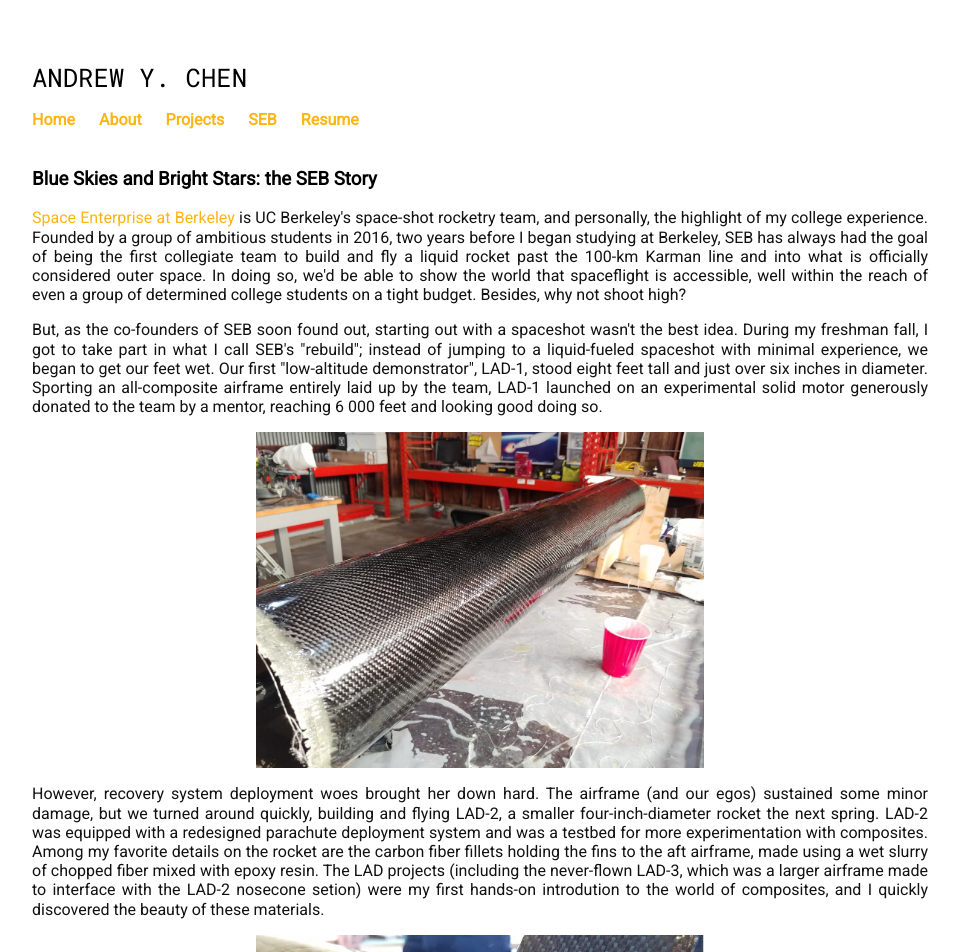
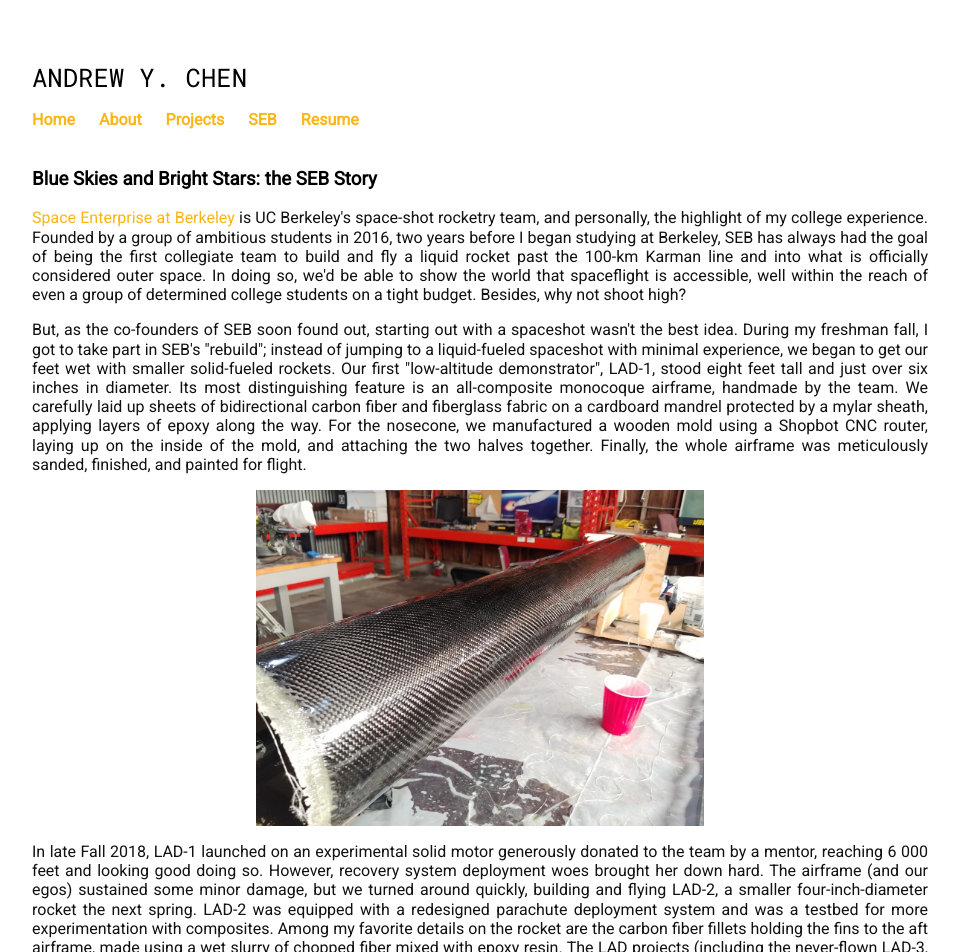
Before and after one commit to carbonheliumnitrogen/carbonheliumnitrogen.github.io, a Jekyll site: the page built from seb.html, in a window 1280 px wide. Shown: the top 952 px of the page, without its empty margins (160-1119 px from the left). Built offline with Jekyll 4.4.1, drawn with Linux system fonts in a browser that asks for light colours; some of the changed text lies outside the part shown.

Commit message:
Update seb.html

```diff
--- a/seb.html
+++ b/seb.html
@@ -7,7 +7,7 @@
 
 .top {text-align: center; font-size: 2em; font-family: Roboto Slab; color: #003262;}
 .column {
-  float: left;
+  float: center;
   width: 40%;
   padding: 5px;
 }
@@ -47,15 +47,15 @@
 	<h3>Blue Skies and Bright Stars: the SEB Story</h3>
 	<p> <a href="https://www.berkeleyse.org">Space Enterprise at Berkeley</a> is UC Berkeley's space-shot rocketry team, and personally, the highlight of my college experience. Founded by a group of ambitious students in 2016, two years before I began studying at Berkeley, SEB has always had the goal of being the first collegiate team to build and fly a liquid rocket past the 100-km Karman line and into what is officially considered outer space. In doing so, we'd be able to show the world that spaceflight is 	accessible, well within the reach of even a group of determined college students on a tight budget. Besides, why not shoot high? </p>
 
-	<p> But, as the co-founders of SEB soon found out, starting out with a spaceshot wasn't the best idea. During my freshman fall, I got to take part in what I call SEB's "rebuild"; instead of jumping to a liquid-fueled spaceshot with minimal experience, we began to get our feet wet. Our first "low-altitude demonstrator", LAD-1, stood eight feet tall and just over six inches in diameter. Sporting an all-composite airframe entirely laid up by the team, LAD-1 launched on an experimental solid motor generously donated to the team by a mentor, reaching 6 000 feet and looking good doing so. </p>
+	<p> But, as the co-founders of SEB soon found out, starting out with a spaceshot wasn't the best idea. During my freshman fall, I got to take part in SEB's "rebuild"; instead of jumping to a liquid-fueled spaceshot with minimal experience, we began to get our feet wet with smaller solid-fueled rockets. Our first "low-altitude demonstrator", LAD-1, stood eight feet tall and just over six inches in diameter. Its most distinguishing feature is an all-composite monocoque airframe, handmade by the team. We carefully laid up sheets of bidirectional carbon fiber and fiberglass fabric on a cardboard mandrel protected by a mylar sheath, applying layers of epoxy along the way. For the nosecone, we manufactured a wooden mold using a Shopbot CNC router, laying up on the inside of the mold, and attaching the two halves together. Finally, the whole airframe was meticulously sanded, finished, and painted for flight.</p>
 
     <img src="1.jpg" alt="On the layup mandrel" style="width:50%" class="center">
-	<p> However, recovery system deployment woes brought her down hard. The airframe (and our egos) sustained some minor damage, but we turned around quickly, building and flying LAD-2, a smaller four-inch-diameter rocket the next spring. LAD-2 was equipped with a redesigned parachute deployment system and was a testbed for more experimentation with composites. Among my favorite details on the rocket are the carbon fiber fillets holding the fins to the aft airframe, made using a wet slurry of chopped fiber mixed with epoxy resin. The LAD projects (including the never-flown LAD-3, which was a larger airframe made to interface with the LAD-2 nosecone setion) were my first hands-on introdution to the world of composites, and I quickly discovered the beauty of these materials.</p>
+	<p> In late Fall 2018, LAD-1 launched on an experimental solid motor generously donated to the team by a mentor, reaching 6 000 feet and looking good doing so. However, recovery system deployment woes brought her down hard. The airframe (and our egos) sustained some minor damage, but we turned around quickly, building and flying LAD-2, a smaller four-inch-diameter rocket the next spring. LAD-2 was equipped with a redesigned parachute deployment system and was a testbed for more experimentation with composites. Among my favorite details on the rocket are the carbon fiber fillets holding the fins to the aft airframe, made using a wet slurry of chopped fiber mixed with epoxy resin. The LAD projects (including the never-flown LAD-3, which was a larger airframe made to interface with the LAD-2 nosecone setion) were my first hands-on introdution to the world of composites, and I quickly discovered the beauty of these materials.</p>
 
     <img src="fillet.png" alt="LAD-2's fin fillets" style="width:50%" class="center">
 
   <h3>LAD-4</h3>
-  <p> As the team began to approach the design phase of our first liquid-fueled rocket, Eureka-1, we chose to build a fourth LAD airframe, LAD-4, that would be a testbed for the dual-deployment parachute system that the Eureka fleet would require. I volunteered to lead the project, and together we built and flew LAD-4 to a record-breaking height (11 193 ft) within the span of seven weeks - the fastest ground-up build time ever for SEB.</p>
+  <p> As the team began to approach the design phase of our first liquid-fueled rocket, Eureka-1, we chose to build a fourth LAD airframe, LAD-4, that would be a testbed for the dual-deployment parachute system that the Eureka fleet would require. I volunteered to lead the project, and together we built and flew LAD-4 to a record-breaking height (11 193 ft) within the span of seven weeks - the fastest ground-up build time ever for SEB. LAD-4 was primarily based on the composite-based design of predecessors and also featured a carbon-fiber reinforced polymer aerostructure. But we swapped in removable metal fins for the previous wood-core-composite design and redesigned the fin-mounting system; along with other parts of LAD-4, this was an intentional choice in the spirit of reusability: we intended the airframe to fly upwards of five times in order to rigorously validate the recovery system that would bring Eureka-1 home.</p>
 
 <div class="row">
   <div class="column">
@@ -72,7 +72,17 @@
 		<li class="litwo"> A robust thrust plate, featuring a wood-core composite structure that withstands the engine's thrust force, transferring it through to the airframe. The thrust plate also provides a hard point for motor retention after the burn is complete. </li>
 		<li class="litwo"> Dual-deployment pyrotechnic recovery that functioned well in flight. The drogue parachute is deployed at apogee, while the main parachute is held in place by a carabiner system, released at the command of onboard avionics when the vehicle reaches a certain height above ground.</li>
 	</ul>
-	<p> After the flight, I led the team in putting together a complete technical report, which detailed the design, fabrication, testing, and first flight of LAD-4. Hopefully, this document will serve as a resource for future SEB members who will fly the airframe again, or borrow elements from its design on future LAD vehicles. The full text is available <a href="[SEB] LAD-4 Final Report.pdf"> here [PDF] </a>.
+
+	<div class="row">
+  <div class="column">
+    <img src="fin.jpg" alt="Fin retention system" style="width:80%">
+  </div>
+  <div class="column">
+    <img src="thrust.jpg" alt="Thrust plate" style="width:80%">
+  </div>
+</div>
+
+	<p> After the flight, I led the team in putting together a complete technical report, which detailed the design, fabrication, testing, and first flight of LAD-4. (The two CAD screenshots above are from the report pages.) Hopefully, this document will serve as a resource for future SEB members who will fly the airframe again, or borrow elements from its design on future LAD vehicles. The full text is available <a href="[SEB] LAD-4 Final Report.pdf"> here [PDF] </a>.
   <h3>What is SEB?</h3>
   <p> Good question! </p>
 </div>
```
